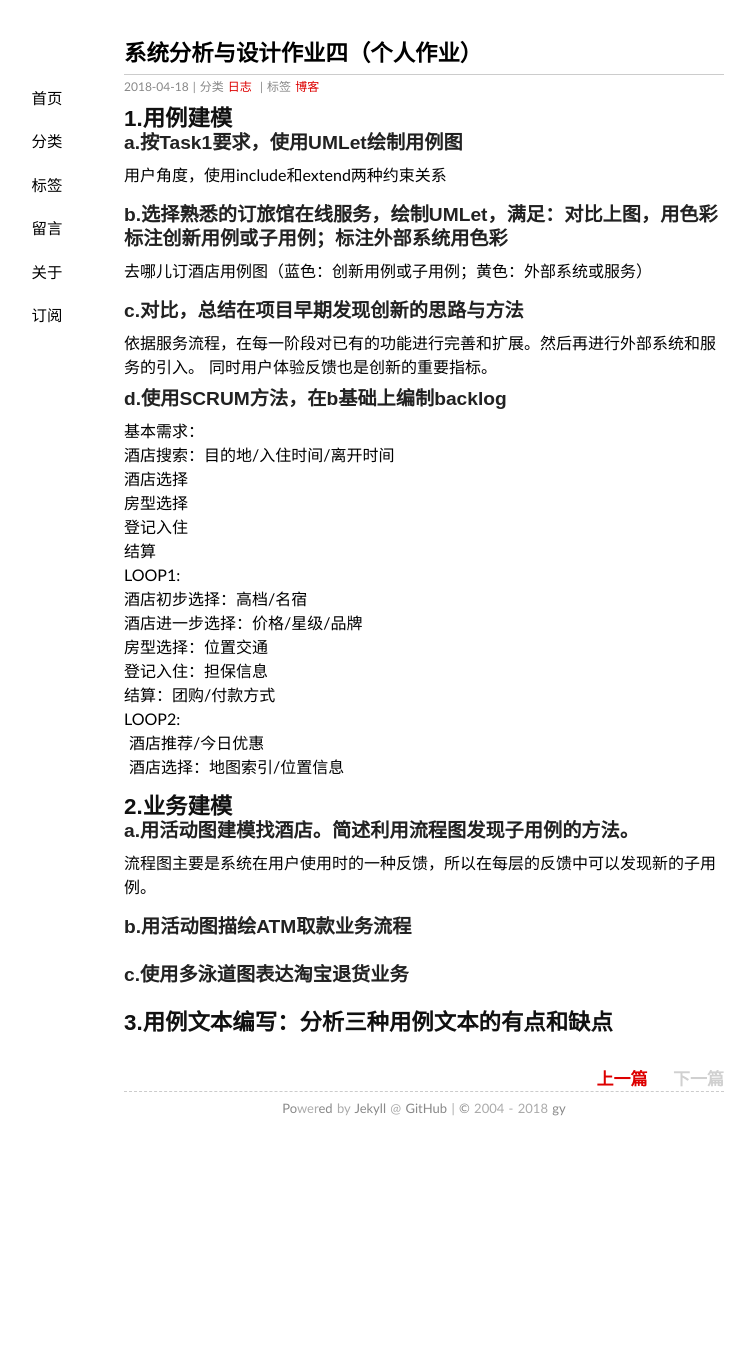
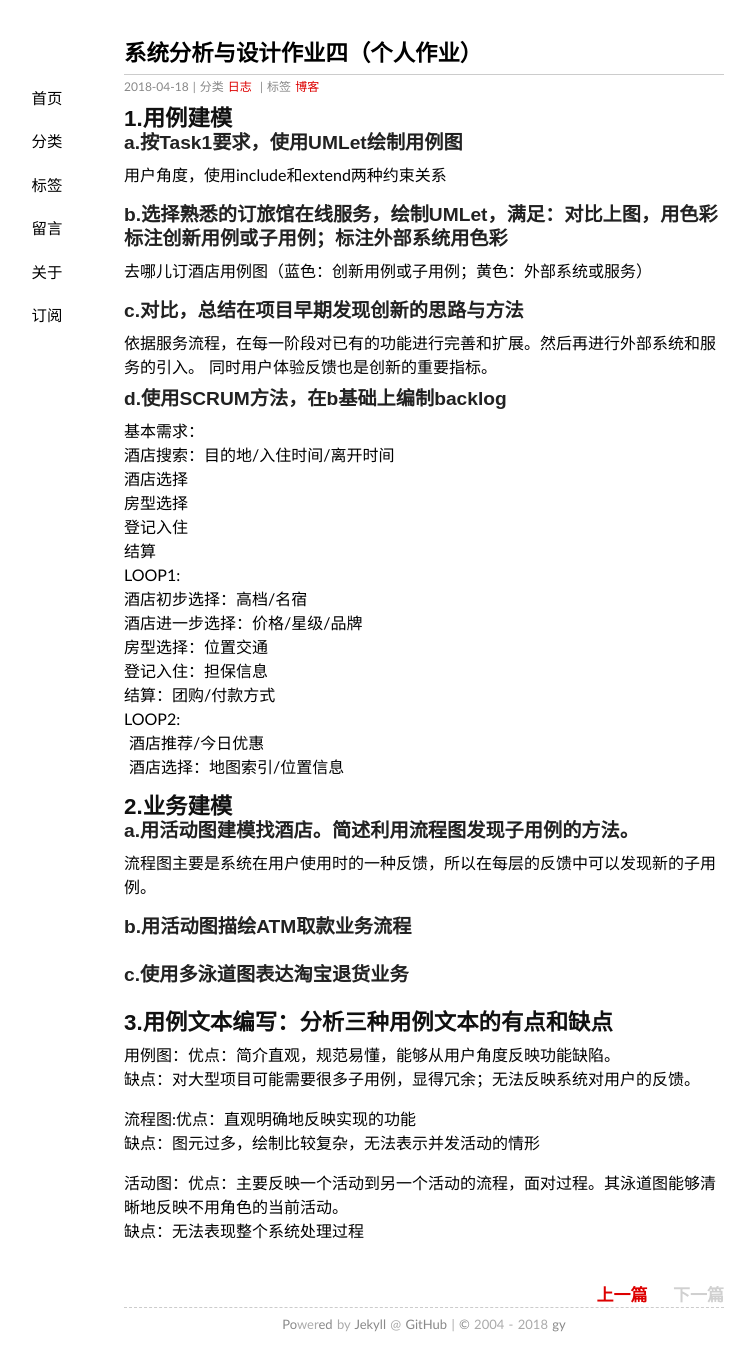
Before and after one commit to gaoynui/gaoynui.github.io, a Jekyll site: the page built from _posts/2018-04-18-hw4.md, in a window 1280 px wide. Shown: the whole page, without its empty margins (216-971 px from the left). Built offline with Jekyll 4.4.1, drawn with Linux system fonts in a browser that asks for light colours; before the commit the page ends 1151 px from its top, so only the background shows below that.

Commit message:
Update 2018-04-18-hw4.md

```diff
--- a/_posts/2018-04-18-hw4.md
+++ b/_posts/2018-04-18-hw4.md
@@ -41,3 +41,11 @@ LOOP2:
 ### c.使用多泳道图表达淘宝退货业务
 ![]()
 ## 3.用例文本编写：分析三种用例文本的有点和缺点
+用例图：优点：简介直观，规范易懂，能够从用户角度反映功能缺陷。
+缺点：对大型项目可能需要很多子用例，显得冗余；无法反映系统对用户的反馈。
+
+流程图:优点：直观明确地反映实现的功能
+缺点：图元过多，绘制比较复杂，无法表示并发活动的情形
+
+活动图：优点：主要反映一个活动到另一个活动的流程，面对过程。其泳道图能够清晰地反映不用角色的当前活动。
+缺点：无法表现整个系统处理过程
```
